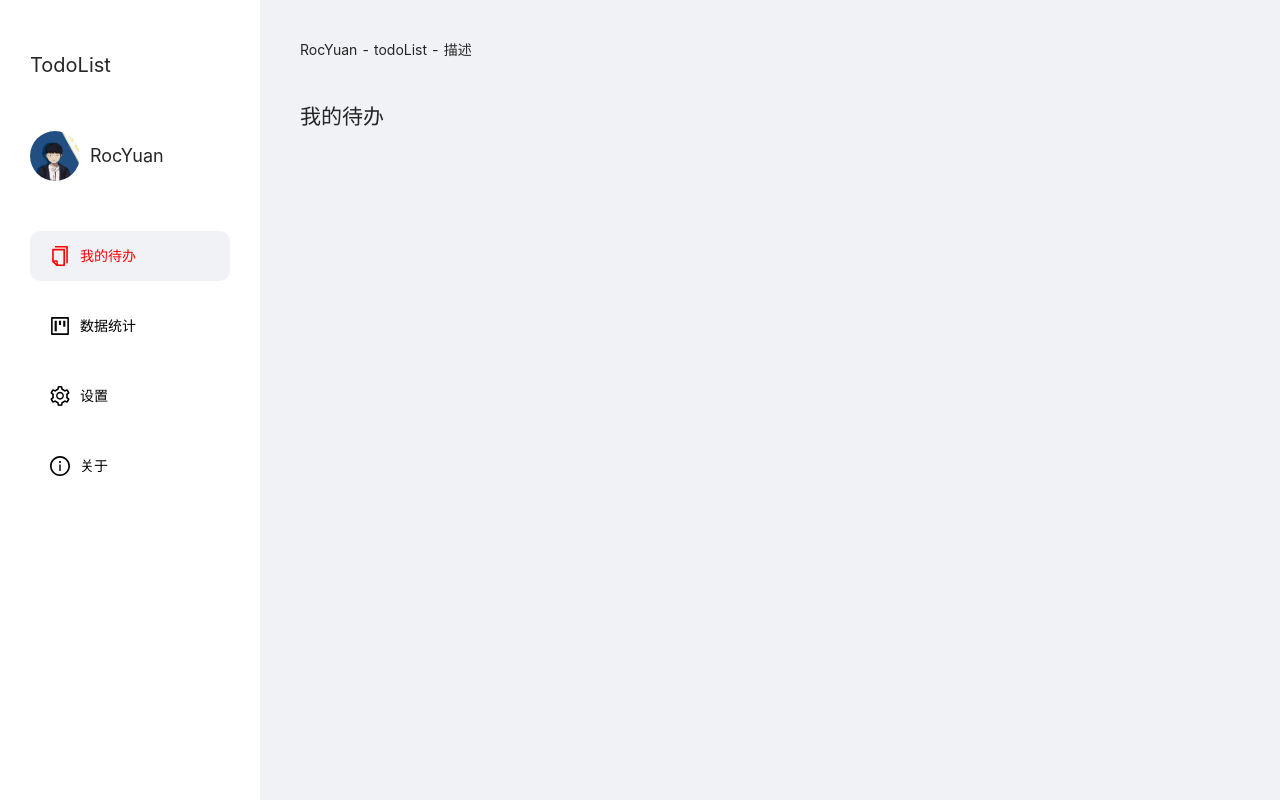
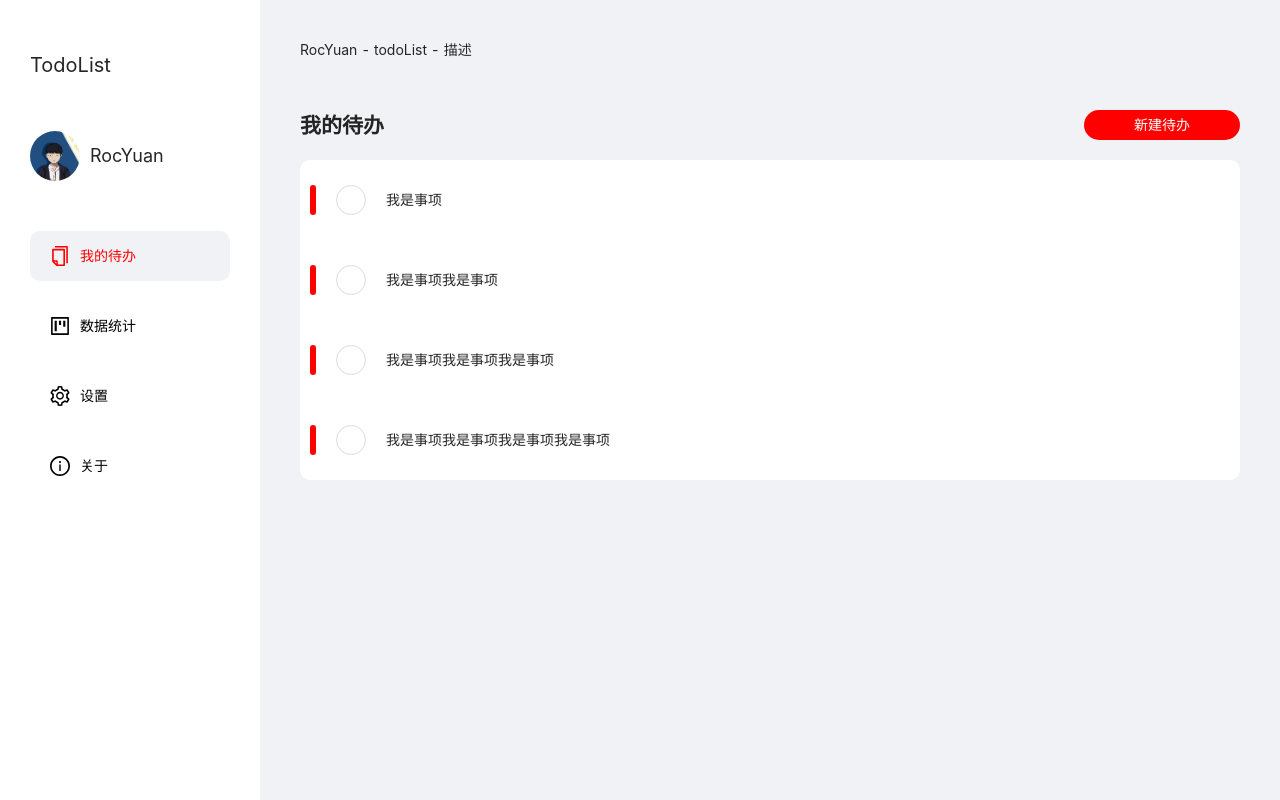
Before and after one commit to rocyuan666/roc-todolist, a React (Create React App) app: page /#/home/my-await-handle in a window 1280 px wide. Built offline with nearby package versions, Linux system fonts and the light colour scheme; the HTML template or start-up script is replaced by a standard one.

Commit message:
我的待办

```diff
--- a/package.json
+++ b/package.json
@@ -14,6 +14,7 @@
 		"@types/react-router-dom": "^5.1.7",
 		"@types/styled-components": "^5.1.10",
 		"antd": "^4.16.5",
+		"classnames": "^2.3.1",
 		"react": "^17.0.2",
 		"react-dom": "^17.0.2",
 		"react-router-dom": "^5.2.0",
--- a/src/pages/home/c-pages/my-await-handle/index.tsx
+++ b/src/pages/home/c-pages/my-await-handle/index.tsx
@@ -1,11 +1,73 @@
 import React, { PureComponent } from 'react'
+import { FormOutlined, DeleteOutlined, CheckOutlined } from "@ant-design/icons"
 
-export default class RocMyAwaitHandle extends PureComponent {
+import { StyledMyAwaitHandleWrap, StyledMatterWrap } from "./styled"
+
+interface IProps {
+	[props: string]: string
+}
+
+interface IMatterItem {
+	urgentState: number,
+	state: boolean,
+	text: string
+}
+
+interface IState {
+	matterList: IMatterItem[]
+}
+
+export default class RocMyAwaitHandle extends PureComponent<IProps, IState, IMatterItem> {
+	constructor(props: IProps) {
+		super(props)
+		this.state = {
+			matterList: [
+				{ urgentState: 0, state: false, text: "我是事项" },
+				{ urgentState: 0, state: false, text: "我是事项我是事项" },
+				{ urgentState: 0, state: false, text: "我是事项我是事项我是事项" },
+				{ urgentState: 0, state: false, text: "我是事项我是事项我是事项我是事项" },
+			]
+		}
+	}
+	handleOptionChange(index: number, state: boolean) {
+		const newMatterList: IMatterItem[] = [...this.state.matterList];
+		console.log(newMatterList)
+		console.log("改变状态")
+	}
 	render() {
 		return (
-			<div>
-				<h2>我的待办</h2>
-			</div>
+			<StyledMyAwaitHandleWrap>
+				<div className="title-box">
+					<h2>我的待办</h2>
+					<span className="btn-create">新建待办</span>
+				</div>
+				{/* 事项 */}
+				<StyledMatterWrap>
+					{/* 每项事项 */}
+					{
+						this.state.matterList.map((matterItem: IMatterItem, matterIndex) => {
+							return (
+								<div className="matter-item" key={matterIndex}>
+									<div className="left-box">
+										<span className="line">红线</span>
+										{/* 选项 */}
+										<div className="option">
+											<div className="radio-box" onClick={e => { this.handleOptionChange(matterIndex, matterItem.state) }}>
+												<CheckOutlined className="icon-yes" />
+											</div>
+										</div>
+										<p className="text">{matterItem.text}</p>
+									</div>
+									<div className="right-box">
+										<FormOutlined className="icon-edit" />
+										<DeleteOutlined className="icon-delete" />
+									</div>
+								</div>
+							)
+						})
+					}
+				</StyledMatterWrap>
+			</StyledMyAwaitHandleWrap>
 		)
 	}
 }
--- /dev/null
+++ b/src/pages/home/c-pages/my-await-handle/styled.tsx
@@ -0,0 +1,110 @@
+import styled from "styled-components";
+
+export const StyledMyAwaitHandleWrap = styled.div`
+	/* 标题 */
+	.title-box{
+		height: 50px;
+		display: flex;
+		align-items: center;
+		justify-content: space-between;
+		h2{
+			margin-bottom: 0;
+			font-weight: bolder;
+		}
+		.btn-create{
+			padding: 0 50px;
+			height: 30px;
+			font-size: 14px;
+			line-height: 30px;
+			border-radius: 15px;
+			cursor: pointer;
+			color: #fff;
+			background-color: #f00;
+			transition: all .3s;
+			&:hover{
+				background-color: #d00;
+			}
+		}
+	}
+`
+/* 事项 */
+export const StyledMatterWrap = styled.div`
+	background-color: #fff;
+	border-radius: 10px;
+	overflow: hidden;
+	margin-top: 10px;
+	/* 每项事项 */
+	.matter-item{
+		box-sizing: border-box;
+		display: flex;
+		align-items: center;
+		justify-content: space-between;
+		padding: 0 10px;
+		transition: all .3s;
+		&:hover{
+			background-color: #eee;
+			.right-box{
+				opacity: 1;
+			}
+		}
+		.left-box{
+			display: flex;
+			align-items: center;
+			min-height: 80px;
+			.line{
+				width: 6px;
+				height: 30px;
+				overflow: hidden;
+				border-radius: 3px;
+				text-indent: -9999em;
+				background-color: #f00;
+				margin-right: 20px;
+			}
+			.option{
+				.radio-box{
+					display: flex;
+					align-items: center;
+					justify-content: center;
+					width: 30px;
+					height: 30px;
+					cursor: pointer;
+					border-radius: 50%;
+					border: 1px solid #ddd;
+					overflow: hidden;
+					margin-right: 20px;
+					transition: all .3s;
+					.icon-yes{
+						color: #fff;
+						padding: 8px;
+						font-size: 18px;
+						background-color: #f00;
+						transform: translateY(-40px);
+						transition: all .3s;
+					}
+					&:hover{
+						border: 1px solid #f00;
+					}
+					&.active{
+						.icon-yes{
+						transform: translateY(0);
+						}
+					}
+				}
+			}
+			.text{
+				margin-bottom: 0;
+				word-break: break-all;
+			}
+		}
+		.right-box{
+			opacity: 0;
+			transition: all .3s;
+			.icon-edit, .icon-delete{
+				font-size: 20px;
+				color: #000;
+				margin: 0 20px;
+				cursor: pointer;
+			}
+		}
+	}
+`
--- a/src/pages/home/index.tsx
+++ b/src/pages/home/index.tsx
@@ -1,8 +1,8 @@
 import React, { PureComponent } from 'react';
 import { Switch, Route, Redirect } from "react-router-dom"
 
-import CpnRocSiderMenu from './components/sider-menu';
-import CpnRocHeaderBar from './components/header-bar';
+import CpnRocSiderMenu from './c-cpns/sider-menu';
+import CpnRocHeaderBar from './c-cpns/header-bar';
 import RocMyAwaitHandle from './c-pages/my-await-handle';
 import RocDataCharts from './c-pages/data-charts';
 import RocSetup from './c-pages/setup';
--- a/src/pages/home/styled.tsx
+++ b/src/pages/home/styled.tsx
@@ -1,6 +1,7 @@
 import styled from "styled-components";
 
 export const StyledHomeWrap = styled.div`
-	display: flex;
 	padding-left: 300px;
+	padding-right: 40px;
+	overflow: hidden;
 `
```
Also changed, not shown: src/pages/home/c-cpns/header-bar/index.tsx (renamed from src/pages/home/components/header-bar/index.tsx), src/pages/home/c-cpns/header-bar/styled.tsx (renamed from src/pages/home/components/header-bar/styled.tsx), src/pages/home/c-cpns/sider-menu/index.tsx (renamed from src/pages/home/components/sider-menu/index.tsx), src/pages/home/c-cpns/sider-menu/styled.tsx (renamed from src/pages/home/components/sider-menu/styled.tsx), 1 other file (tests, documents, lock files or other folders).
